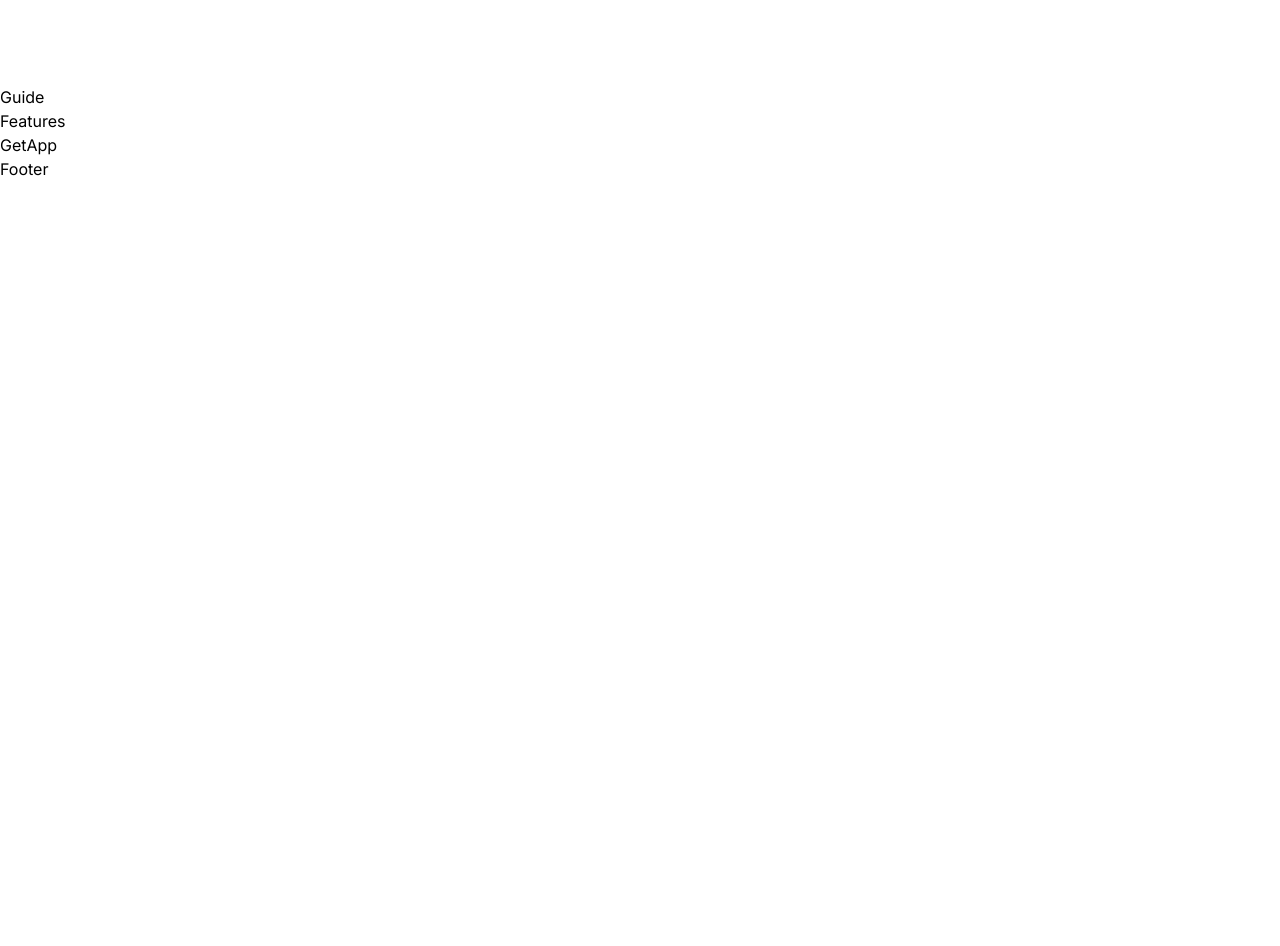
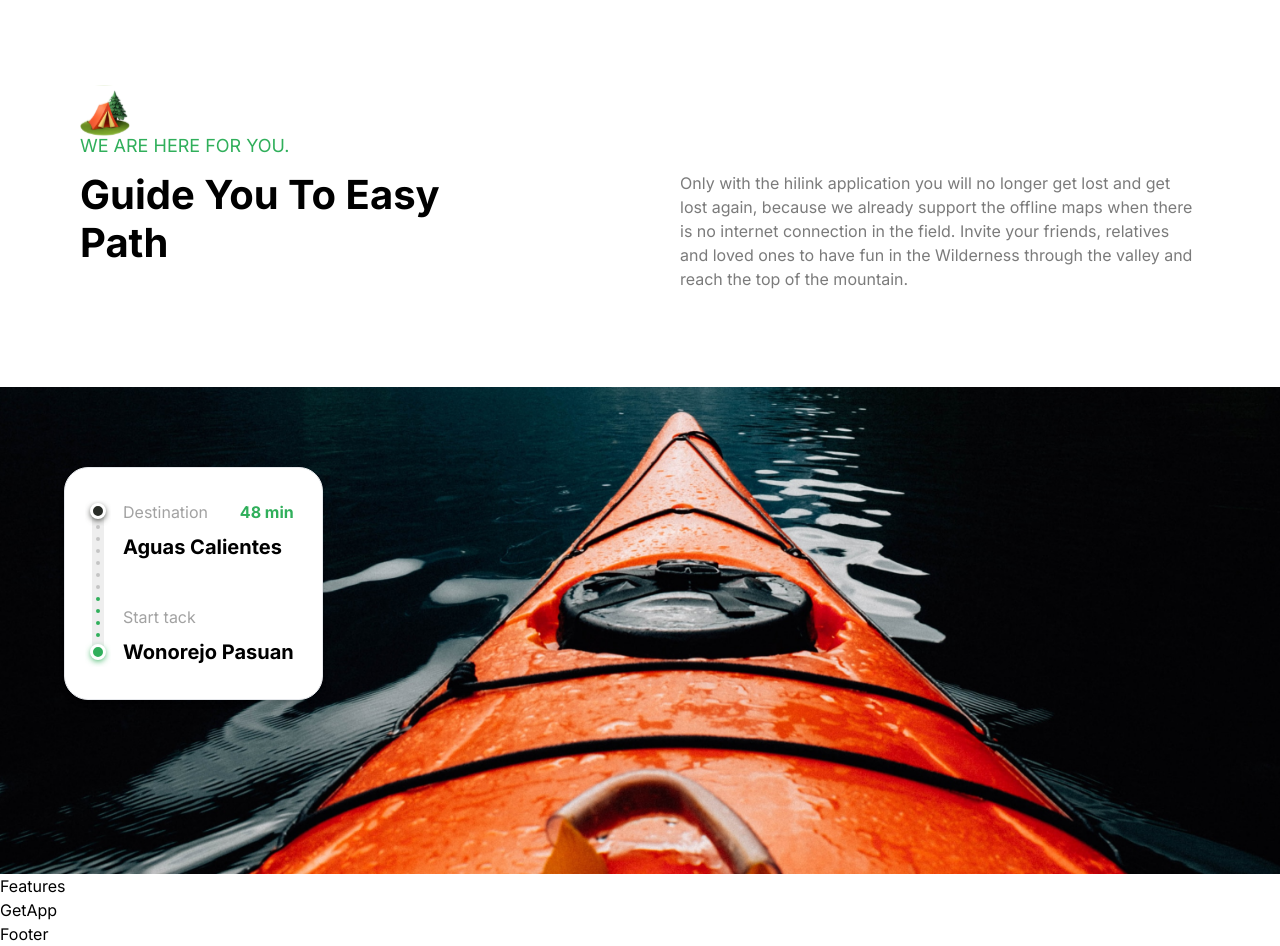
Before and after one commit to Joshuakibwage/travell-app, a Next.js app: page / in a window 1280 px wide. Shown: the part 1760-2706 px from the top of the page. Before the commit the page ends 1941 px from the top, so only its background shows below. Built offline with nearby package versions, Linux system fonts and the light colour scheme.

Commit message:
Add guide section component

```diff
--- a/components/Guide.tsx
+++ b/components/Guide.tsx
@@ -1,8 +1,63 @@
+import Image from 'next/image'
 import React from 'react'
 
 const Guide = () => {
   return (
-    <div>Guide</div>
+    <section className='flex flexCenter flex-col'>
+      <div className='padding-container max-container w-full pb-24  '>
+        <Image
+          src="/camp.svg"
+          alt="camp"
+          height={50}
+          width={50}
+        />
+        <p className='uppercase regular-18 -mt-1 mb-3 text-green-50 '>We are here for you.</p>
+        <div className='flex flex-wrap justify-between gap-5 lg:gap-10 '>
+          <h2 className='bold-40 lg:bold-55 xl:max-w-[390px] '>Guide You To Easy Path</h2>
+          <p className='regular-16 text-gray-30 xl:max-w-[520px]'>Only with the hilink application you will no longer get lost and get lost again, because we
+             already support the offline maps when there is no internet connection in the field. Invite your
+             friends, relatives and loved ones to have fun in the Wilderness through the valley and reach
+             the top of the mountain.
+          </p>
+        </div>
+      </div>
+
+      <div className='flexCenter max-container relative w-full '>
+        <Image
+          src="/boat.png"
+          alt="boat"
+          height={580}
+          width={1440}
+          className='w-full object-center object-cover 2xl:rounded-5xl '
+        />
+        <div className='absolute flex bg-white py-8 pr-7 pl-5 gap-3 rounded-3xl border shadow-md md:left-[5%]
+        lg:top-20'>
+          <Image
+            src="/meter.svg"
+            alt="meter"
+            height={158}
+            width={16}
+            className='h-full w-auto'
+          />
+          <div className='flexBetween flex-col'>
+            <div className='flex w-full flex-col'>
+              <div className='flexBetween w-full '>
+                <p className='regular-16 text-gray-20'>Destination</p>
+                <p className='bold-16 text-green-50'>48 min</p>
+
+              </div>
+              <p className='bold-20 mt-2'>Aguas Calientes</p>
+            </div>
+
+            <div className='flex w-full flex-col'>
+
+              <p className='regular-16 text-gray-20'>Start tack</p>
+              <p className='bold-20 mt-2 whitespace-nowrap '>Wonorejo Pasuan</p>
+            </div>
+          </div>
+        </div>
+      </div>
+    </section>
   )
 }
 
```
